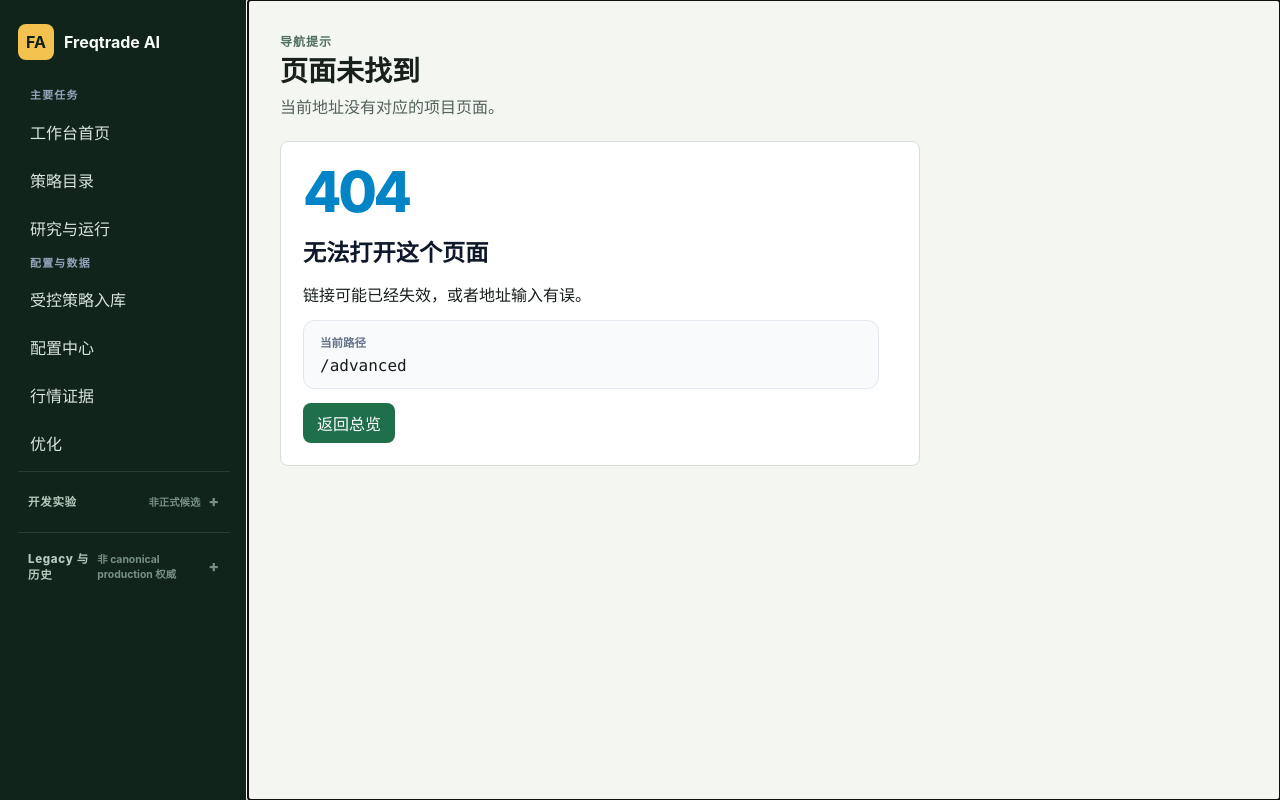
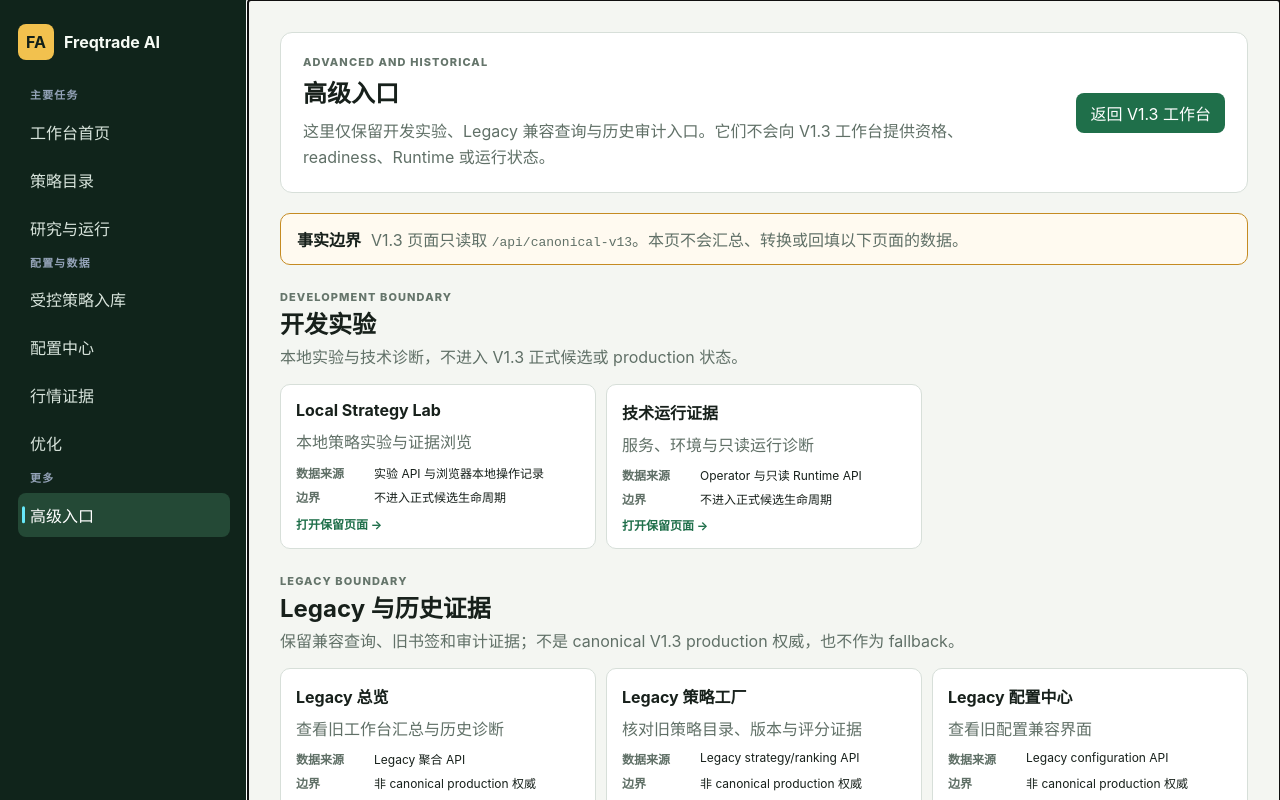
Before and after one commit to He1met/freqtrade-ai, a React (Vite) app in the folder frontend/: page /advanced in a window 1280 px wide. Before the commit this address had no page. Shown: the top 800 px of the page. Built offline with nearby package versions, Linux system fonts and the light colour scheme.

Commit message:
feat(frontend): move legacy pages behind advanced entry (#772)

```diff
--- a/frontend/src/App.tsx
+++ b/frontend/src/App.tsx
@@ -1,6 +1,7 @@
 import { Navigate, Route, Routes } from "react-router-dom";
 
 import { AppLayout } from "./layout/AppLayout";
+import { AdvancedEntryPage } from "./pages/AdvancedEntryPage";
 import { BacktestRuns } from "./pages/BacktestRuns";
 import { BacktestTasks } from "./pages/BacktestTasks";
 import { ConfigurationCenter } from "./pages/ConfigurationCenter";
@@ -36,6 +37,7 @@ export function App() {
         <Route path="v13/market-data" element={<CanonicalMarketDataPage />} />
         <Route path="v13/research" element={<CanonicalResearchPage />} />
         <Route path="v13/optimization" element={<CanonicalOptimizationPage />} />
+        <Route path="advanced" element={<AdvancedEntryPage />} />
         <Route path="legacy/dashboard" element={<Dashboard />} />
         <Route path="strategies" element={<Strategies />} />
         <Route path="strategies/:strategyId" element={<StrategyDetail />} />
--- a/frontend/src/layout/AppLayout.tsx
+++ b/frontend/src/layout/AppLayout.tsx
@@ -3,6 +3,7 @@ import { Link, NavLink, Outlet, useLocation } from "react-router-dom";
 
 import "./../styles/dashboard-shell.css";
 import {
+  advancedNavigationSections,
   isNavigationItemActive,
   navigationItems,
   navigationLabelForPath,
@@ -59,12 +60,11 @@ export function AppLayout() {
   const currentLabel = navigationLabelForPath(pathname);
   const [mobileOpen, setMobileOpen] = useState(false);
   const mainRef = useRef<HTMLElement>(null);
-  const developmentRoute = pathname.startsWith("/operator-dashboard") || pathname.startsWith("/local-strategy-lab");
+  const developmentRoute = advancedNavigationSections.find((section) => section.kind === "development")?.items.some((item) => isNavigationItemActive(pathname, item)) ?? false;
   const developmentReturn = pathname.startsWith("/local-strategy-lab")
     ? { label: "返回策略目录", to: "/v13/strategies" }
     : { label: "返回研究与运行", to: "/v13/research" };
-  const historicalRoute = ["/legacy/dashboard", "/generation-runs", "/backtest-runs", "/backtest-tasks", "/hyperopt-runs", "/ranking", "/live-governance"]
-    .some((prefix) => pathname.startsWith(prefix));
+  const historicalRoute = advancedNavigationSections.find((section) => section.kind === "legacy")?.items.some((item) => isNavigationItemActive(pathname, item)) ?? false;
 
   useEffect(() => {
     setMobileOpen(false);
--- a/frontend/src/layout/navigation.ts
+++ b/frontend/src/layout/navigation.ts
@@ -2,6 +2,11 @@ export type NavigationItem = {
   to: string;
   label: string;
   end?: boolean;
+};
+
+export type AdvancedNavigationItem = NavigationItem & {
+  purpose: string;
+  source: string;
 };
 
 export type NavigationSection = {
@@ -29,35 +34,41 @@ export const navigationSections: NavigationSection[] = [
       { to: "/v13/optimization", label: "优化" },
     ],
   },
+  { label: "更多", items: [{ to: "/advanced", label: "高级入口" }] },
+];
+
+export const advancedNavigationSections: Array<{ label: string; description: string; items: AdvancedNavigationItem[]; kind: "development" | "legacy" }> = [
   {
     label: "开发实验",
-    collapsible: true,
-    description: "非正式候选",
+    description: "本地实验与技术诊断，不进入 V1.3 正式候选或 production 状态。",
+    kind: "development",
     items: [
-      { to: "/local-strategy-lab", label: "Local Strategy Lab" },
-      { to: "/operator-dashboard", label: "技术运行证据" },
+      { to: "/local-strategy-lab", label: "Local Strategy Lab", purpose: "本地策略实验与证据浏览", source: "实验 API 与浏览器本地操作记录" },
+      { to: "/operator-dashboard", label: "技术运行证据", purpose: "服务、环境与只读运行诊断", source: "Operator 与只读 Runtime API" },
     ],
   },
   {
-    label: "Legacy 与历史",
-    collapsible: true,
-    description: "非 canonical production 权威",
+    label: "Legacy 与历史证据",
+    description: "保留兼容查询、旧书签和审计证据；不是 canonical V1.3 production 权威，也不作为 fallback。",
+    kind: "legacy",
     items: [
-      { to: "/legacy/dashboard", label: "Legacy 总览" },
-      { to: "/strategies", label: "Legacy 策略工厂" },
-      { to: "/configuration", label: "Legacy 配置中心" },
-      { to: "/research-queue", label: "Legacy 研究队列" },
-      { to: "/okx-demo", label: "Legacy 模拟盘" },
-      { to: "/generation-runs", label: "生成批次" },
-      { to: "/backtest-runs", label: "回测批次" },
-      { to: "/backtest-tasks", label: "回测任务" },
-      { to: "/hyperopt-runs", label: "Hyperopt 参数优化" },
-      { to: "/live-governance", label: "候选治理证据" },
+      { to: "/legacy/dashboard", label: "Legacy 总览", purpose: "查看旧工作台汇总与历史诊断", source: "Legacy 聚合 API" },
+      { to: "/strategies", label: "Legacy 策略工厂", purpose: "核对旧策略目录、版本与评分证据", source: "Legacy strategy/ranking API" },
+      { to: "/configuration", label: "Legacy 配置中心", purpose: "查看旧配置兼容界面", source: "Legacy configuration API" },
+      { to: "/research-queue", label: "Legacy 研究队列", purpose: "查看旧研究批次与串行验证证据", source: "Legacy research workspace API" },
+      { to: "/okx-demo", label: "Legacy 模拟盘", purpose: "查看旧 OKX Demo 只读观测界面", source: "Legacy OKX Demo observability API" },
+      { to: "/generation-runs", label: "生成批次", purpose: "审计历史策略生成批次", source: "Legacy generation-runs API" },
+      { to: "/backtest-runs", label: "回测批次", purpose: "审计历史回测批次", source: "Legacy backtest-runs API" },
+      { to: "/backtest-tasks", label: "回测任务", purpose: "审计历史回测任务与结果关联", source: "Legacy backtest-tasks API" },
+      { to: "/hyperopt-runs", label: "Hyperopt 参数优化", purpose: "审计历史参数优化任务", source: "Legacy hyperopt-runs API" },
+      { to: "/ranking", label: "策略排行榜", purpose: "审计历史评分与排名证据", source: "Legacy ranking API" },
+      { to: "/live-governance", label: "候选治理证据", purpose: "查看旧候选治理与只读能力边界", source: "Legacy governance API" },
     ],
   },
 ];
 
 export const navigationItems = navigationSections.flatMap((section) => section.items);
+export const advancedNavigationItems = advancedNavigationSections.flatMap((section) => section.items);
 
 export function isNavigationItemActive(pathname: string, item: NavigationItem): boolean {
   return item.end || item.to === "/"
@@ -66,5 +77,5 @@ export function isNavigationItemActive(pathname: string, item: NavigationItem):
 }
 
 export function navigationLabelForPath(pathname: string): string {
-  return navigationItems.find((item) => isNavigationItemActive(pathname, item))?.label ?? "页面未找到";
+  return [...navigationItems, ...advancedNavigationItems].find((item) => isNavigationItemActive(pathname, item))?.label ?? "页面未找到";
 }
--- /dev/null
+++ b/frontend/src/pages/AdvancedEntryPage.tsx
@@ -0,0 +1,38 @@
+import { Link } from "react-router-dom";
+
+import { advancedNavigationSections } from "../layout/navigation";
+import "../styles/advanced-entry.css";
+
+export function AdvancedEntryPage() {
+  return (
+    <section className="formal-page advanced-entry-page">
+      <header className="advanced-entry-header">
+        <div><span className="formal-kicker">Advanced and historical</span><h1>高级入口</h1></div>
+        <p>这里仅保留开发实验、Legacy 兼容查询与历史审计入口。它们不会向 V1.3 工作台提供资格、readiness、Runtime 或运行状态。</p>
+        <Link className="primary-link" to="/v13">返回 V1.3 工作台</Link>
+      </header>
+      <aside className="advanced-entry-boundary" role="note">
+        <strong>事实边界</strong>
+        <span>V1.3 页面只读取 <code>/api/canonical-v13</code>。本页不会汇总、转换或回填以下页面的数据。</span>
+      </aside>
+      {advancedNavigationSections.map((section) => (
+        <section aria-labelledby={`advanced-${section.kind}`} className="advanced-entry-section" key={section.kind}>
+          <div className="advanced-entry-section-heading">
+            <div><span className="formal-kicker">{section.kind === "legacy" ? "Legacy boundary" : "Development boundary"}</span><h2 id={`advanced-${section.kind}`}>{section.label}</h2></div>
+            <p>{section.description}</p>
+          </div>
+          <div className="advanced-entry-grid">
+            {section.items.map((item) => (
+              <Link className="advanced-entry-card" key={item.to} to={item.to}>
+                <strong>{item.label}</strong>
+                <span>{item.purpose}</span>
+                <dl><div><dt>数据来源</dt><dd>{item.source}</dd></div><div><dt>边界</dt><dd>{section.kind === "legacy" ? "非 canonical production 权威" : "不进入正式候选生命周期"}</dd></div></dl>
+                <b>打开保留页面 →</b>
+              </Link>
+            ))}
+          </div>
+        </section>
+      ))}
+    </section>
+  );
+}
--- /dev/null
+++ b/frontend/src/styles/advanced-entry.css
@@ -0,0 +1,57 @@
+.advanced-entry-page { gap: 18px; }
+.advanced-entry-header {
+  display: grid;
+  grid-template-columns: minmax(0, 1fr) auto;
+  align-items: center;
+  gap: 10px 24px;
+  border: 1px solid var(--formal-border);
+  border-radius: 12px;
+  background: var(--formal-surface);
+  padding: 22px;
+}
+.advanced-entry-header > div { display: grid; gap: 5px; }
+.advanced-entry-header h1 { margin: 0; }
+.advanced-entry-header p { max-width: 820px; margin: 0; color: var(--formal-muted); line-height: 1.6; }
+.advanced-entry-header .primary-link { grid-column: 2; grid-row: 1 / span 2; }
+.advanced-entry-boundary {
+  display: flex;
+  align-items: baseline;
+  gap: 10px;
+  border: 1px solid #c58b22;
+  border-radius: 10px;
+  background: #fffaf0;
+  padding: 13px 16px;
+}
+.advanced-entry-boundary span { color: var(--formal-muted); }
+.advanced-entry-section { display: grid; gap: 14px; }
+.advanced-entry-section-heading { display: grid; gap: 5px; }
+.advanced-entry-section-heading h2,
+.advanced-entry-section-heading p { margin: 0; }
+.advanced-entry-section-heading p { color: var(--formal-muted); line-height: 1.55; }
+.advanced-entry-grid { display: grid; grid-template-columns: repeat(3, minmax(0, 1fr)); gap: 10px; }
+.advanced-entry-card {
+  display: grid;
+  min-width: 0;
+  gap: 9px;
+  border: 1px solid var(--formal-border);
+  border-radius: 10px;
+  background: var(--formal-surface);
+  padding: 15px;
+  text-decoration: none;
+}
+.advanced-entry-card:hover { border-color: var(--formal-brand); background: var(--formal-surface-soft); }
+.advanced-entry-card > span { color: var(--formal-muted); line-height: 1.5; }
+.advanced-entry-card dl { display: grid; gap: 7px; margin: 0; }
+.advanced-entry-card dl > div { display: grid; grid-template-columns: 70px minmax(0, 1fr); gap: 8px; }
+.advanced-entry-card dt { color: var(--formal-muted); font-size: 12px; font-weight: 800; }
+.advanced-entry-card dd { min-width: 0; margin: 0; overflow-wrap: anywhere; font-size: 12px; }
+.advanced-entry-card b { color: var(--formal-brand); font-size: 12px; }
+.advanced-entry-card:focus-visible { outline: 3px solid rgba(31, 111, 74, 0.28); outline-offset: 3px; }
+@media (max-width: 960px) { .advanced-entry-grid { grid-template-columns: repeat(2, minmax(0, 1fr)); } }
+@media (max-width: 620px) {
+  .advanced-entry-header { grid-template-columns: 1fr; }
+  .advanced-entry-header .primary-link { grid-column: auto; grid-row: auto; justify-content: center; min-height: 48px; }
+  .advanced-entry-boundary { align-items: flex-start; flex-direction: column; }
+  .advanced-entry-grid { grid-template-columns: 1fr; }
+  .advanced-entry-card { min-height: 48px; }
+}
```
Also changed, not shown: frontend/tests/canonicalV13.e2e.ts (+18 -0 lines), frontend/tests/formalWorkspace.e2e.ts (+15 -1 lines), 1 other file (tests, documents, lock files or other folders).
